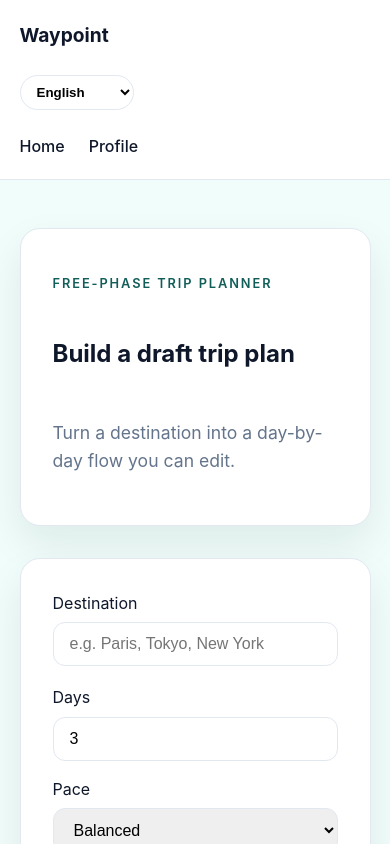
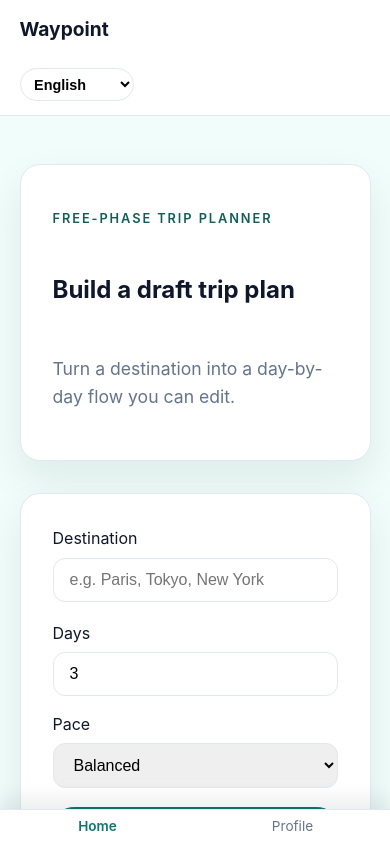
Before and after one commit to avinash6982/TripMakerWeb, a React (Vite) app in the folder apps/frontend/: page /home in a window 390 px wide. Shown: the top 844 px of the page. Built offline with nearby package versions, Linux system fonts and the light colour scheme.

Commit message:
style: add mobile bottom navigation
Co-authored-by: avinashghosh.982 <avinashghosh.982@gmail.com>

```diff
--- a/apps/frontend/src/index.css
+++ b/apps/frontend/src/index.css
@@ -85,6 +85,14 @@ ul {
   display: flex;
   gap: 1.5rem;
   font-weight: 500;
+}
+
+.nav-link {
+  position: relative;
+}
+
+.nav-link.active {
+  color: var(--primary);
 }
 
 .nav-actions {
@@ -869,6 +877,35 @@ button.text-link {
   color: #d1fae5;
 }
 
+.app-content {
+  min-height: calc(100vh - 80px);
+}
+
+.mobile-nav {
+  display: none;
+}
+
+.mobile-nav-link {
+  display: flex;
+  flex-direction: column;
+  align-items: center;
+  justify-content: center;
+  gap: 0.2rem;
+  padding: 0.65rem 0.5rem;
+  font-size: 0.85rem;
+  color: var(--muted);
+  text-decoration: none;
+}
+
+.mobile-nav-link.active {
+  color: var(--primary);
+  font-weight: 600;
+}
+
+.mobile-nav-label {
+  line-height: 1;
+}
+
 .site-footer .logo {
   color: #fff;
 }
@@ -933,6 +970,50 @@ button.text-link {
   }
 }
 
+@media (max-width: 768px) {
+  .auth-nav,
+  .nav {
+    padding: 0.85rem 0;
+  }
+
+  .nav-links {
+    display: none;
+  }
+
+  .nav-actions {
+    gap: 0.5rem;
+  }
+
+  .language-select select {
+    padding: 0.4rem 0.6rem;
+    font-size: 0.9rem;
+  }
+
+  .home-page,
+  .profile-page,
+  .auth-page {
+    padding-bottom: 6rem;
+  }
+
+  .app-content {
+    padding-bottom: 5rem;
+  }
+
+  .mobile-nav {
+    display: grid;
+    grid-template-columns: repeat(2, minmax(0, 1fr));
+    position: fixed;
+    left: 0;
+    right: 0;
+    bottom: 0;
+    background: #fff;
+    border-top: 1px solid var(--border);
+    padding-bottom: env(safe-area-inset-bottom);
+    z-index: 20;
+    box-shadow: 0 -10px 20px rgba(15, 23, 42, 0.08);
+  }
+}
+
 @media (max-width: 600px) {
   .nav {
     align-items: flex-start;
--- a/apps/frontend/src/layouts/SiteLayout.jsx
+++ b/apps/frontend/src/layouts/SiteLayout.jsx
@@ -1,5 +1,5 @@
 import { useEffect, useState } from "react";
-import { Link, Outlet, useNavigate } from "react-router-dom";
+import { Link, NavLink, Outlet, useNavigate } from "react-router-dom";
 import { useTranslation } from "react-i18next";
 import { clearStoredUser, getStoredUser } from "../services/auth";
 import { clearStoredProfile } from "../services/profile";
@@ -50,9 +50,13 @@ const SiteLayout = () => {
           </Link>
           <nav className="nav-links" aria-label="Primary">
             {navLinks.map((link) => (
-              <Link key={link.to} to={link.to}>
+              <NavLink
+                key={link.to}
+                to={link.to}
+                className={({ isActive }) => (isActive ? "nav-link active" : "nav-link")}
+              >
                 {link.label}
-              </Link>
+              </NavLink>
             ))}
           </nav>
           <div className="nav-actions">
@@ -75,7 +79,22 @@ const SiteLayout = () => {
         </div>
       </header>
 
-      <Outlet />
+      <div className="app-content">
+        <Outlet />
+      </div>
+      <nav className="mobile-nav" aria-label="Mobile">
+        {navLinks.map((link) => (
+          <NavLink
+            key={link.to}
+            to={link.to}
+            className={({ isActive }) =>
+              isActive ? "mobile-nav-link active" : "mobile-nav-link"
+            }
+          >
+            <span className="mobile-nav-label">{link.label}</span>
+          </NavLink>
+        ))}
+      </nav>
     </div>
   );
 };
```
